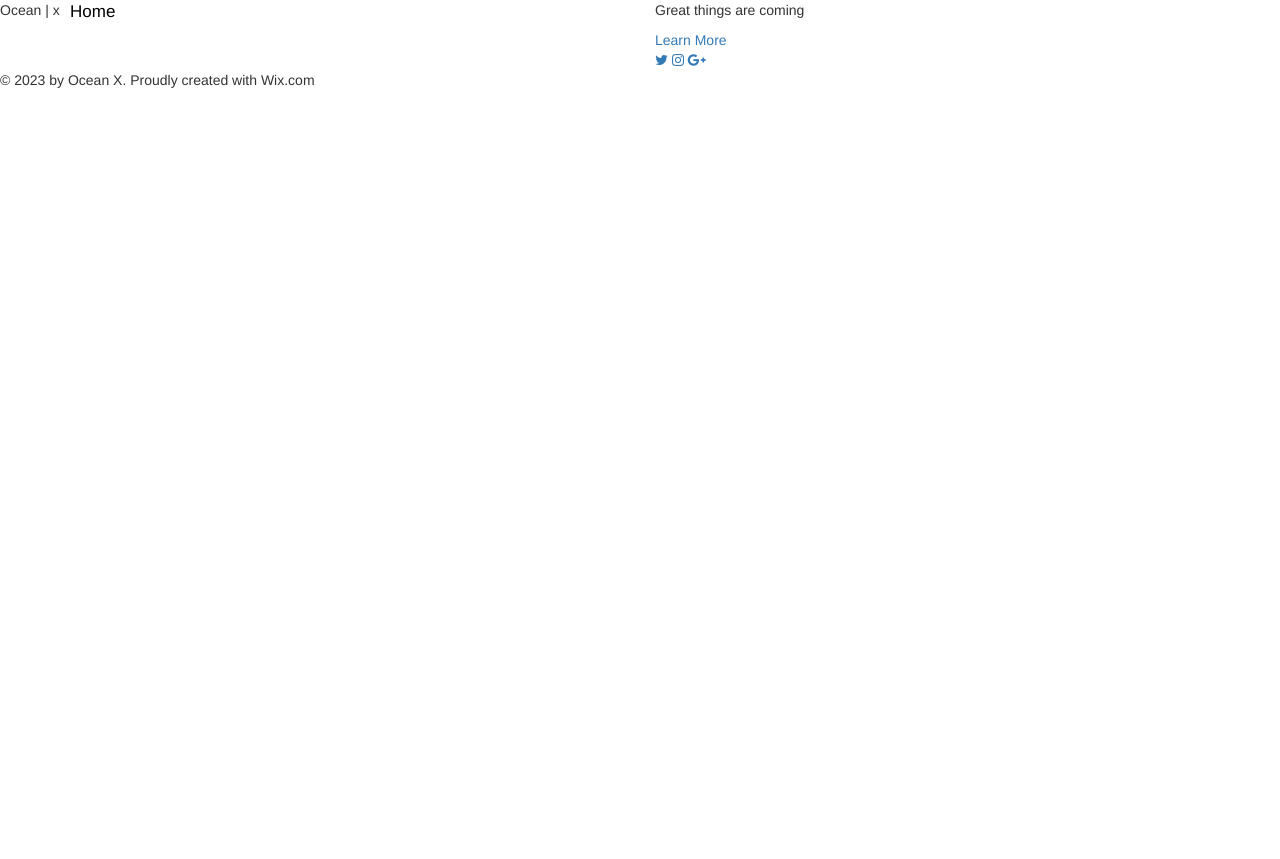
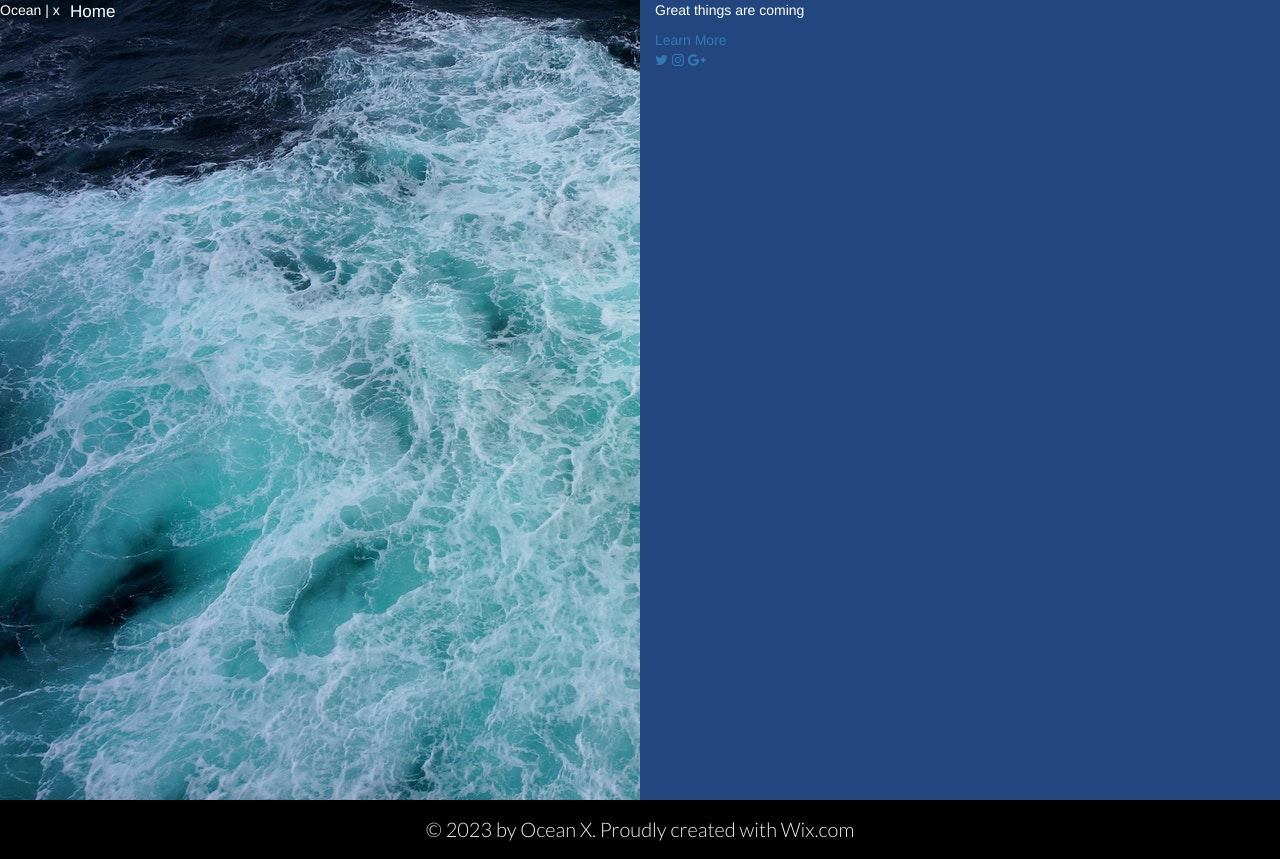
Before and after one commit to BorutD/Websites, a plain HTML site: page showcase/landing-pages/ocean-x/index.html in a window 1280 px wide. Before the commit the page ends 800 px from the top, so only its background shows below. Drawn offline with nearby package versions, Linux system fonts and the light colour scheme.

Commit message:
Added styling.

```diff
--- a/showcase/landing-pages/ocean-x/css/style.css
+++ b/showcase/landing-pages/ocean-x/css/style.css
@@ -1,8 +1,48 @@
+body {
+	padding: 0;
+	margin: 0;
+}
+
 .navbar {
 	background: rgba(0, 0, 0, 0);
 	border-bottom: 0px;
 }
 nav a {
 	font-size: 17px;
-	color: #000000;
+	color: #fff;
 }
+
+/* LEFT HALF */
+#main .left {
+	height: 100vh;
+	background-image: url('../img/ocean.jpeg');
+}
+.transbox {
+	position: absolute;
+	width: 100%;
+	left: 0;
+	height: 100vh;
+	background-color: rgba(0, 0, 0, 0.1);
+}
+#main .left p {
+	color: #fff;
+}
+
+/* RIGHT HALF */
+#main .right {
+	height: 100vh;
+	background-color: #23467e;
+}
+#main .right p {
+	color: #fff;
+}
+
+/* FOOTER */
+footer {
+	text-align: center;
+	font-size: 20;
+	color: rgb(241, 241, 241);
+	font-family: 'Lato', sans-serif;
+	background-color: #000;
+	padding: 15px 0px;
+}
--- a/showcase/landing-pages/ocean-x/index.html
+++ b/showcase/landing-pages/ocean-x/index.html
@@ -1,4 +1,3 @@
-<!DOCTYPE html>
 <html lang="en">
 
 <head>
@@ -8,6 +7,7 @@
 	<title>Ocean X</title>
 	<link rel="stylesheet" href="https://maxcdn.bootstrapcdn.com/bootstrap/3.3.7/css/bootstrap.min.css">
 	<link rel="stylesheet" href="https://maxcdn.bootstrapcdn.com/font-awesome/4.7.0/css/font-awesome.min.css">
+	<link href="https://fonts.googleapis.com/css?family=Lato:300" rel="stylesheet">
 	<link rel="stylesheet" href="css/style.css">
 </head>
 
@@ -21,11 +21,14 @@
 	</nav>
 
 	<section id="main">
+		<div class="container-fluid">
 			<div class="row">
-			<div class="col-sm-6 col-md-6 col-lg-6">
+				<div class="col-sm-6 col-md-6 col-lg-6 left">
+					<div class="transbox">
 						<p>Ocean | x</p>
 					</div>
-			<div class="col-sm-6 col-md-6 col-lg-6">
+				</div>
+				<div class="col-sm-6 col-md-6 col-lg-6 right">
 					<p>Great things are coming</p>
 					<a href="#">Learn More</a>
 					<div id="social">
@@ -41,6 +44,7 @@
 					</div>
 				</div>
 			</div>
+		</div>
 	</section>
 
 	<footer>
```
Lines whose indentation alone changed are shown as unchanged.
